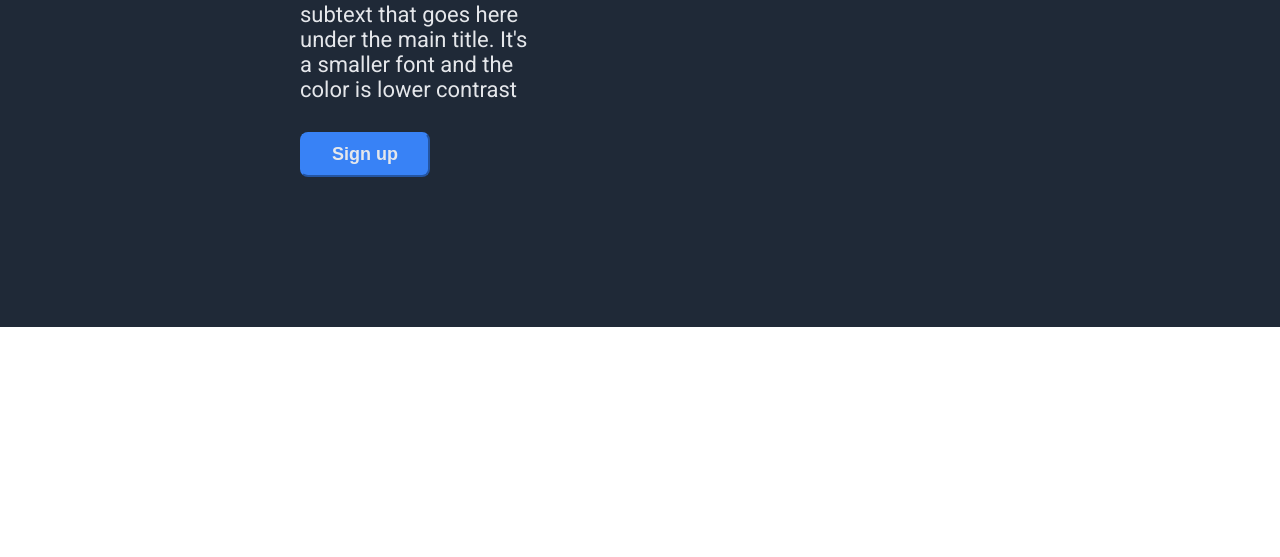
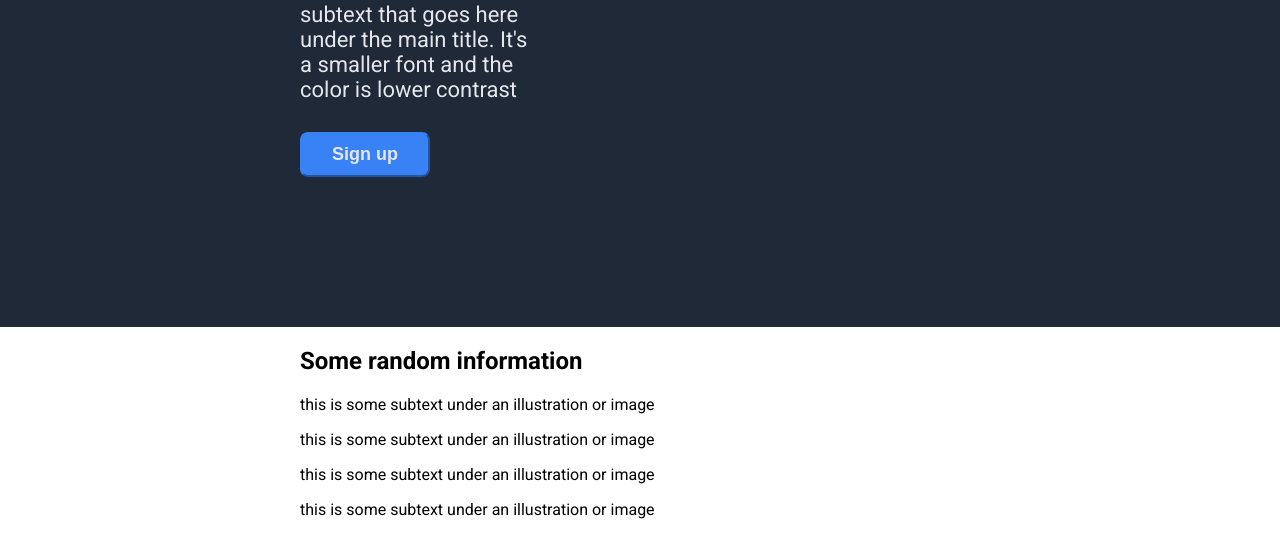
Before and after one commit to Rmckinstry/odin-landing-page, a plain HTML site: page index.html in a window 1280 px wide. Shown: the part 513-1070 px from the top of the page. Drawn offline with Linux system fonts and the light colour scheme.

Commit message:
added basic elements for main section

```diff
--- a/index.html
+++ b/index.html
@@ -38,7 +38,25 @@
         </div>
 
         <div class="main-content section">
-
+            <h2>Some random information</h2>
+            <div class="main-content-container">
+                <div class="main-item">
+                    <div class="info-img"></div>
+                    <p>this is some subtext under an illustration or image</p>
+                </div>
+                <div class="main-item">
+                    <div class="info-img"></div>
+                    <p>this is some subtext under an illustration or image</p>
+                </div>
+                <div class="main-item">
+                    <div class="info-img"></div>
+                    <p>this is some subtext under an illustration or image</p>
+                </div>
+                <div class="main-item">
+                    <div class="info-img"></div>
+                    <p>this is some subtext under an illustration or image</p>
+                </div>
+            </div>
         </div>
 
         <div class="testimonial section">
```
